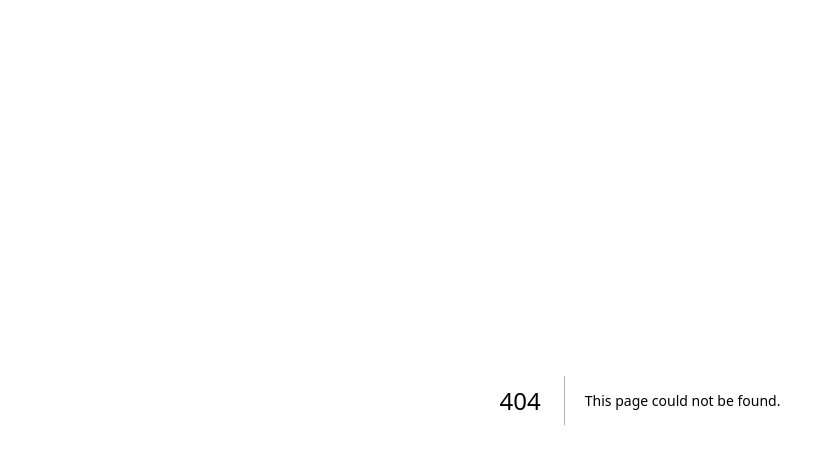
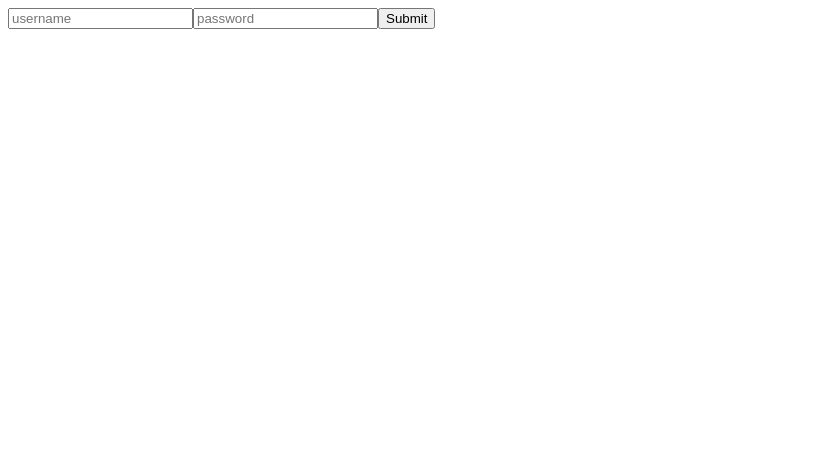
Before and after one commit to UWCodeForce/textbook-market, a Next.js app in the folder textbook-market/: page /signin in a window 1280 px wide. Before the commit this address had no page. Shown: the top 464 px of the page, without its empty margins (0-835 px from the left). Built offline with nearby package versions, Linux system fonts and the light colour scheme.

Commit message:
Create signin/signup pages

```diff
--- /dev/null
+++ b/textbook-market/app/signin/page.js
@@ -0,0 +1,54 @@
+'use client'
+
+import { Formik, Form, Field } from 'formik'
+import { signIn } from 'next-auth/react'
+import * as Yup from 'yup'
+import { useRouter } from 'next/navigation'
+
+const initialValues = {
+	username: '',
+	password: '',
+}
+
+const validationSchema = Yup.object().shape({
+	username: Yup.string().required('Required'),
+	password: Yup.string().required('Required'),
+})
+
+export default function Component() {
+	const router = useRouter()
+
+	async function onSubmit(values) {
+		const status = await signIn('credentials', {
+			redirect: false,
+			username: values.username,
+			password: values.password,
+			callbackUrl: '/',
+		})
+		console.log(status)
+		if (status.ok) router.push(status.url)
+	}
+
+	return (
+		<>
+			<Formik
+				initialValues={initialValues}
+				validationSchema={validationSchema}
+				onSubmit={async (values, actions) => {
+					await onSubmit(values)
+					actions.setSubmitting(false)
+				}}
+			>
+				{({ errors, touched }) => (
+					<Form>
+						<Field type='text' name='username' placeholder='username' />
+						{touched.username && <p>{errors.username}</p>}
+						<Field type='password' name='password' placeholder='password' />
+						{touched.password && <p>{errors.password}</p>}
+						<button type='submit'>Submit</button>
+					</Form>
+				)}
+			</Formik>
+		</>
+	)
+}
--- a/textbook-market/app/signup/page.js
+++ b/textbook-market/app/signup/page.js
@@ -50,7 +50,7 @@ export default function SignUp() {
 			>
 				{({ errors, touched }) => (
 					<Form>
-						<Field type='text' name='username' placeholder='JohnDoe001' />
+						<Field type='text' name='username' placeholder='username' />
 						{touched.username && <p>{errors.username}</p>}
 						<Field type='password' name='password' placeholder='password' />
 						{touched.password && <p>{errors.password}</p>}
```
Also changed, not shown: textbook-market/app/page.js (+17 -9 lines), textbook-market/components/AuthButtons.js (added, +39 -0 lines).
